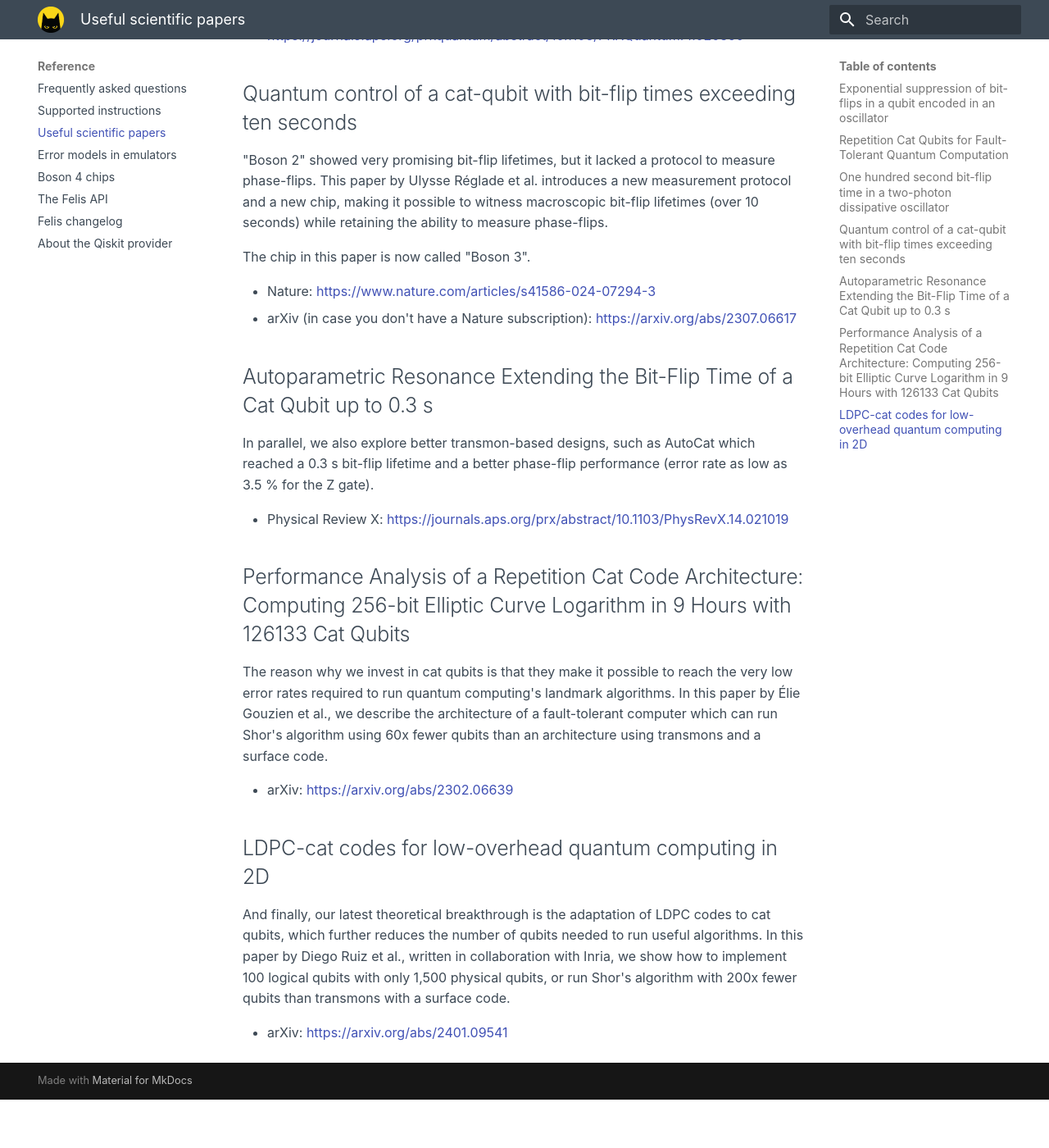
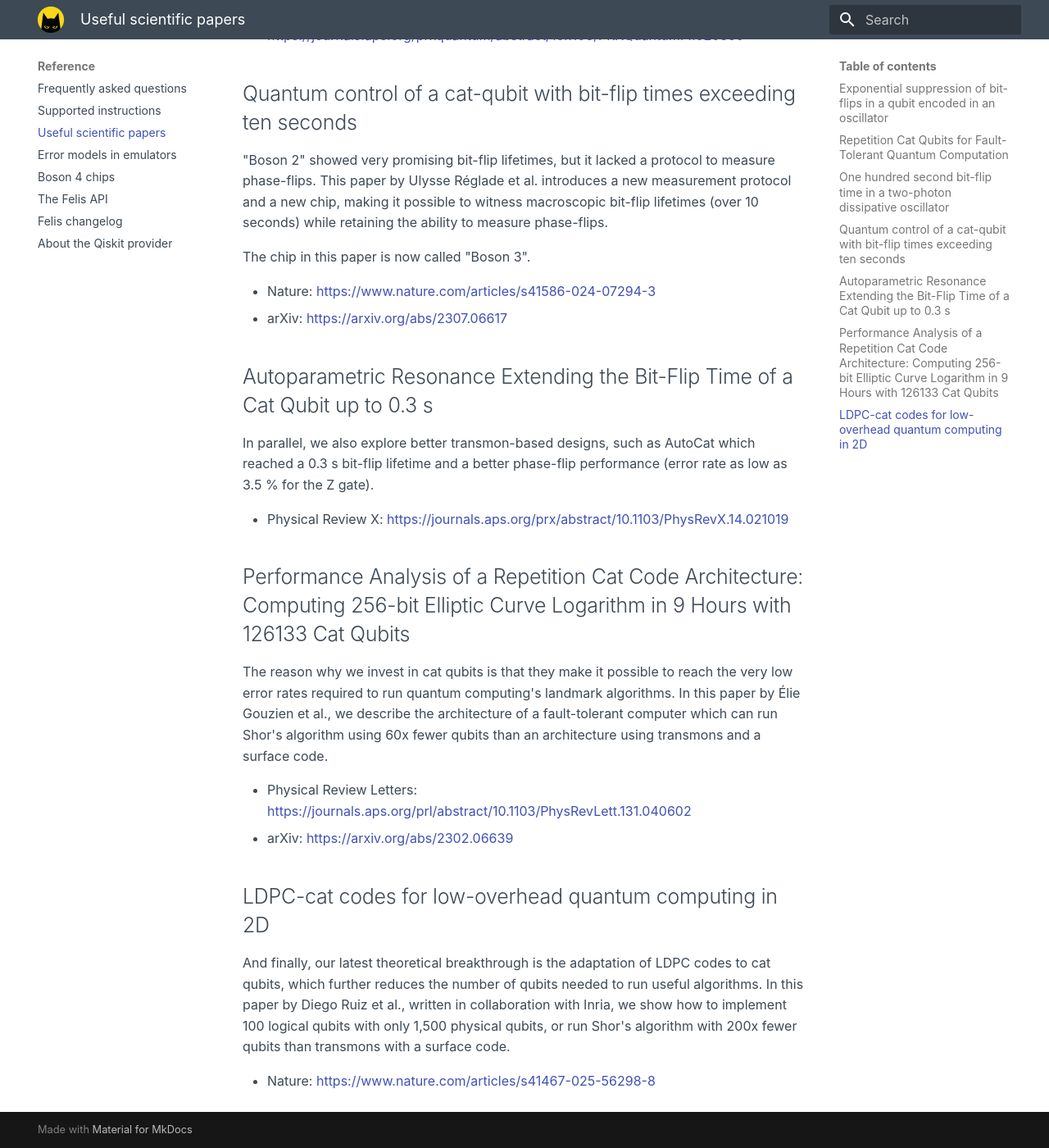
Before and after one commit to Alice-Bob-SW/felis, an MkDocs documentation site: the page built from docs/reference/papers.md, in a window 1280 px wide and 1400 px high, scrolled down 1032 px. Shown: the whole window at 82% size. Built offline with MkDocs 1.6.1 and Material for MkDocs 9.7.7, drawn with Linux system fonts in a browser that asks for light colours; before the commit the page ends 2373 px from its top, so only the background shows below that; some of the changed text lies outside the part shown.

Commit message:
Added links to published papers

```diff
--- a/docs/reference/papers.md
+++ b/docs/reference/papers.md
@@ -7,7 +7,7 @@ The first paper you'll want to read about cat qubits is the seminal paper by our
 The chip in this paper is now called "Boson 1".
 
 - Nature: [https://www.nature.com/articles/s41567-020-0824-x](https://www.nature.com/articles/s41567-020-0824-x)
-- arXiv (in case you don't have a Nature subscription): [https://arxiv.org/abs/1907.11729](https://arxiv.org/abs/1907.11729)
+- arXiv: [https://arxiv.org/abs/1907.11729](https://arxiv.org/abs/1907.11729)
 
 ## Repetition Cat Qubits for Fault-Tolerant Quantum Computation
 
@@ -30,7 +30,7 @@ The chip in this paper is now called "Boson 2".
 The chip in this paper is now called "Boson 3".
 
 - Nature: [https://www.nature.com/articles/s41586-024-07294-3](https://www.nature.com/articles/s41586-024-07294-3)
-- arXiv (in case you don't have a Nature subscription): [https://arxiv.org/abs/2307.06617](https://arxiv.org/abs/2307.06617)
+- arXiv: [https://arxiv.org/abs/2307.06617](https://arxiv.org/abs/2307.06617)
 
 ## Autoparametric Resonance Extending the Bit-Flip Time of a Cat Qubit up to 0.3 s
 
@@ -42,10 +42,11 @@ In parallel, we also explore better transmon-based designs, such as AutoCat whic
 
 The reason why we invest in cat qubits is that they make it possible to reach the very low error rates required to run quantum computing's landmark algorithms. In this paper by Élie Gouzien et al., we describe the architecture of a fault-tolerant computer which can run Shor's algorithm using 60x fewer qubits than an architecture using transmons and a surface code.
 
+- Physical Review Letters: [https://journals.aps.org/prl/abstract/10.1103/PhysRevLett.131.040602](https://journals.aps.org/prl/abstract/10.1103/PhysRevLett.131.040602)
 - arXiv: [https://arxiv.org/abs/2302.06639](https://arxiv.org/abs/2302.06639)
 
 ## LDPC-cat codes for low-overhead quantum computing in 2D
 
 And finally, our latest theoretical breakthrough is the adaptation of LDPC codes to cat qubits, which further reduces the number of qubits needed to run useful algorithms. In this paper by Diego Ruiz et al., written in collaboration with Inria, we show how to implement 100 logical qubits with only 1,500 physical qubits, or run Shor's algorithm with 200x fewer qubits than transmons with a surface code.
 
-- arXiv: [https://arxiv.org/abs/2401.09541](https://arxiv.org/abs/2401.09541)
+- Nature: [https://www.nature.com/articles/s41467-025-56298-8](https://www.nature.com/articles/s41467-025-56298-8)
```
